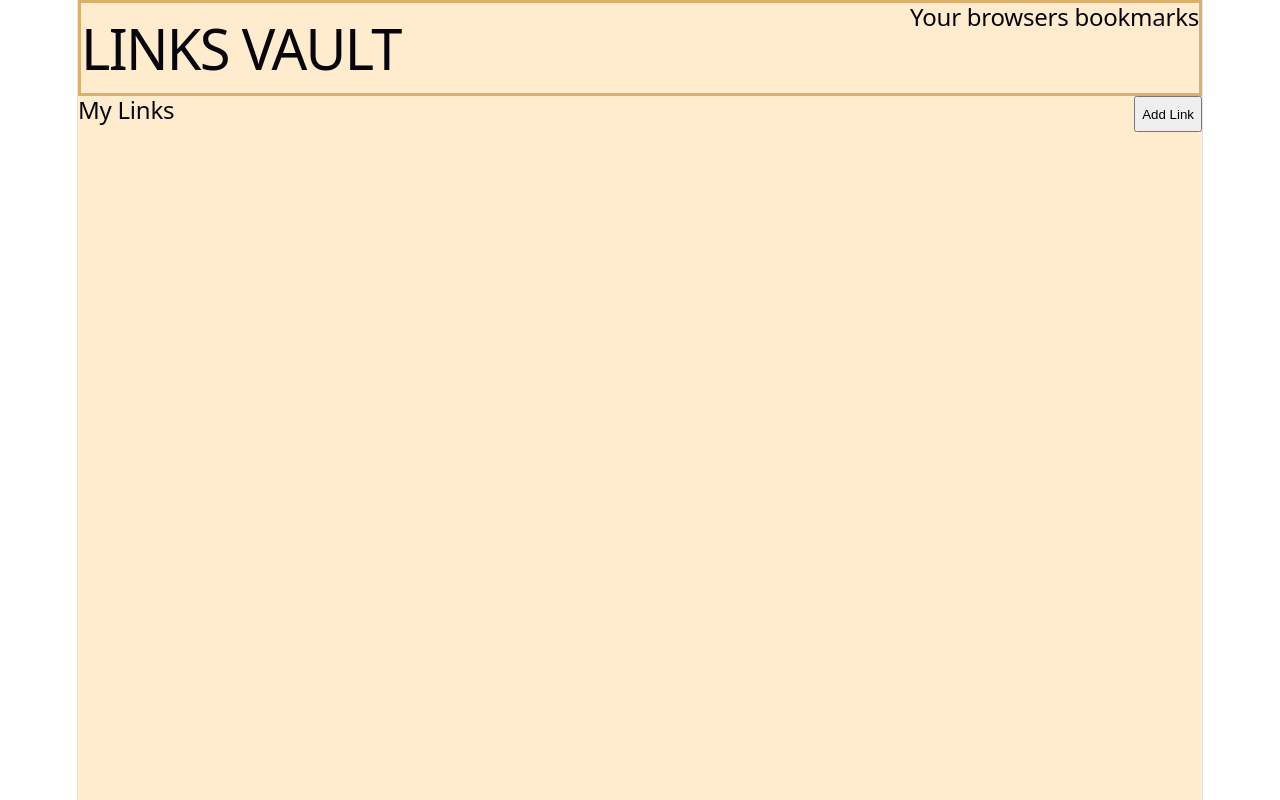
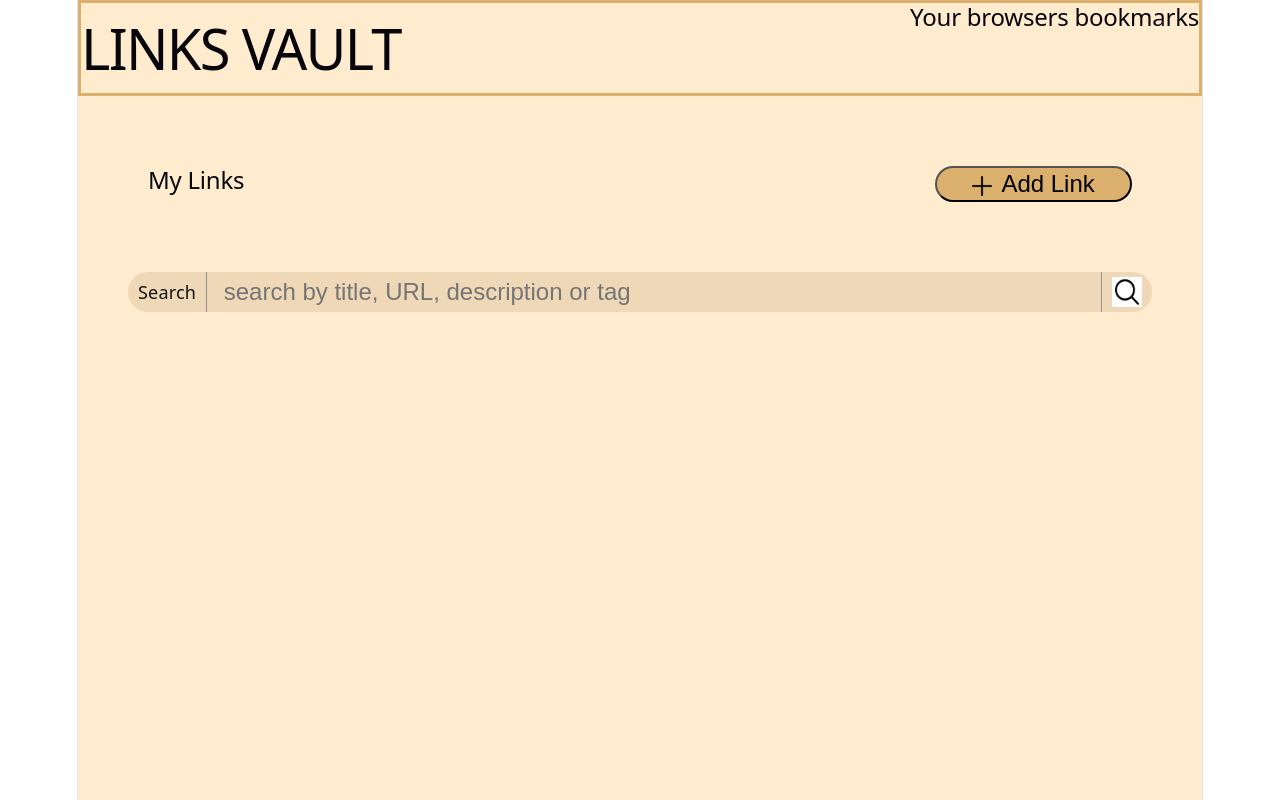
Before and after one commit to Neliswa084/ReactTS-Links-Vault, a React (Vite) app in the folder react-link/: page / in a window 1280 px wide. Built offline with nearby package versions, Linux system fonts and the light colour scheme.

Commit message:
Created the searchbar  component along with the add link button

```diff
--- a/react-link/src/App.tsx
+++ b/react-link/src/App.tsx
@@ -1,6 +1,7 @@
 import './App.css'
 import { Add } from './Components/Navabar/AddLink/Add'
 import { Navbar } from './Components/Navabar/Navbar'
+import { Searchbar } from './Components/Search/Searchbar'
 
 function App() {
 
@@ -9,6 +10,7 @@ function App() {
     <>
      <Navbar />
      <Add />
+     <Searchbar/>
     </>
   )
 }
--- a/react-link/src/Components/Navabar/AddLink/Add.module.css
+++ b/react-link/src/Components/Navabar/AddLink/Add.module.css
@@ -1,5 +1,18 @@
 .add-container{
     display: flex;
     justify-content: space-between;
-
+     padding: 70px;
 }
+.add-button{
+    border-radius: 40px;
+    width: 20%;
+    background-color: white;
+    color: black;
+    background-color: rgb(219, 175, 108);
+    font-size:x-large
+}
+.img{
+    width: 20px;
+    vertical-align: middle;
+    margin-right: 9px;
+}
--- a/react-link/src/Components/Navabar/AddLink/Add.tsx
+++ b/react-link/src/Components/Navabar/AddLink/Add.tsx
@@ -1,13 +1,15 @@
 import React from 'react'
 import {Text} from '../../Text/Text'
 import styles from './Add.module.css'
+import plusIcon from '../../../assets/plus.png'
 
 export const Add = () => {
   return (
 
     <div className={styles['add-container']}>
         <Text variant='h2'> My Links</Text>
-        <button >Add Link</button>
+        <button className={styles['add-button']} >
+            <img src={plusIcon} alt="plus sign add icon" className={styles['img']}></img>Add Link</button>
     </div>
   )
 }
--- a/react-link/src/Components/Search/Search.module.css
+++ b/react-link/src/Components/Search/Search.module.css
@@ -0,0 +1,32 @@
+
+.search-bar {
+    width: 420;
+    height: 40px;
+    background-color: rgb(238, 216, 183);
+    border-radius: 30px;
+    display: flex;
+    align-items: center;
+    margin-left: 50px;
+    margin-right: 50px;
+}
+.search-input {
+    height: calc(100% - 20px);
+    flex: 1;
+    border: none;
+    border-left:  1px solid rgb(153, 146, 146);
+    border-right:  1px solid rgb(153, 146, 146);
+    color: rgb(20,20,20);
+    outline: none;
+    padding: 10px;
+    font-size: x-large;
+    background-color: rgb(238, 216, 183);
+}
+.search-icon{
+    height: 30px;
+    width: 30px;
+    padding: 0 10px;
+    cursor: pointer;
+    color: rgb(20,20,20);
+
+
+}
--- a/react-link/src/Components/Search/Searchbar.tsx
+++ b/react-link/src/Components/Search/Searchbar.tsx
@@ -0,0 +1,18 @@
+import React from 'react'
+import styles from './Search.module.css'
+import {Text} from '../../Components/Text/Text'
+import searchIcon from '../../assets/searchIcon.png'
+
+export const Searchbar = () => {
+  return (
+
+        <div className={styles['search-bar']}>
+
+        <Text variant={'span'} style={{color: 'rgb(20,20,20)', padding: 10}}>Search</Text>
+        <input type='text' placeholder=' search by title, URL, description or tag' className={styles['search-input']}/>
+        <img src={searchIcon} alt='search icon on search bar' className={styles['search-icon']} />
+
+    </div>
+
+  )
+}
```
Also changed, not shown: react-link/src/assets/plus.png (added).
